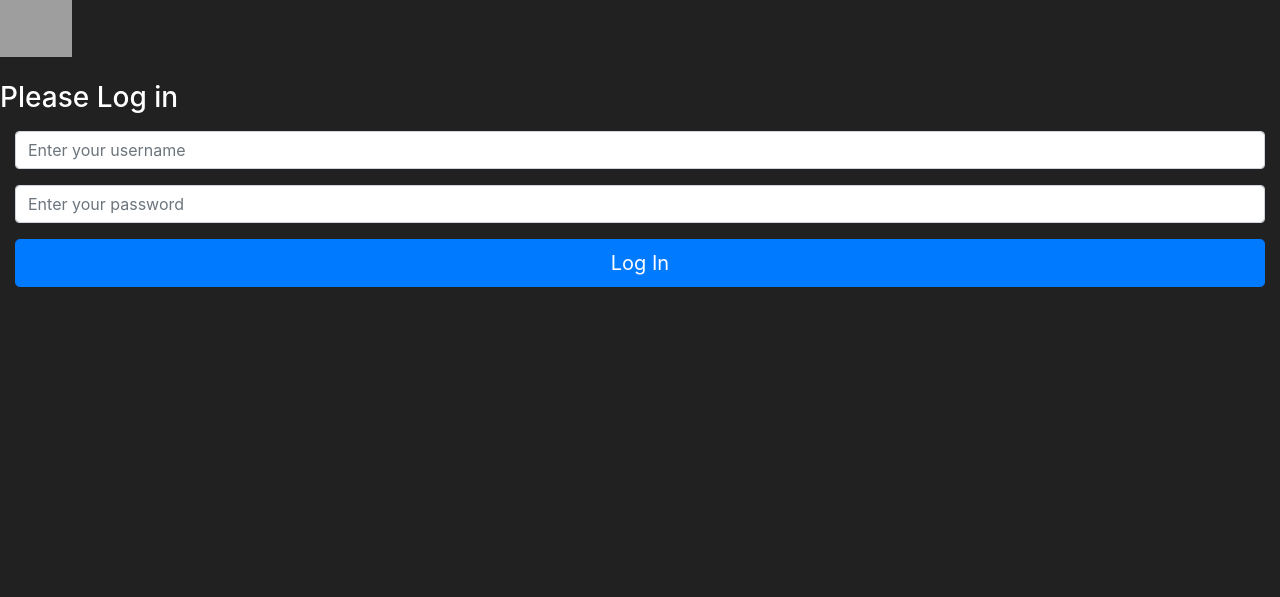
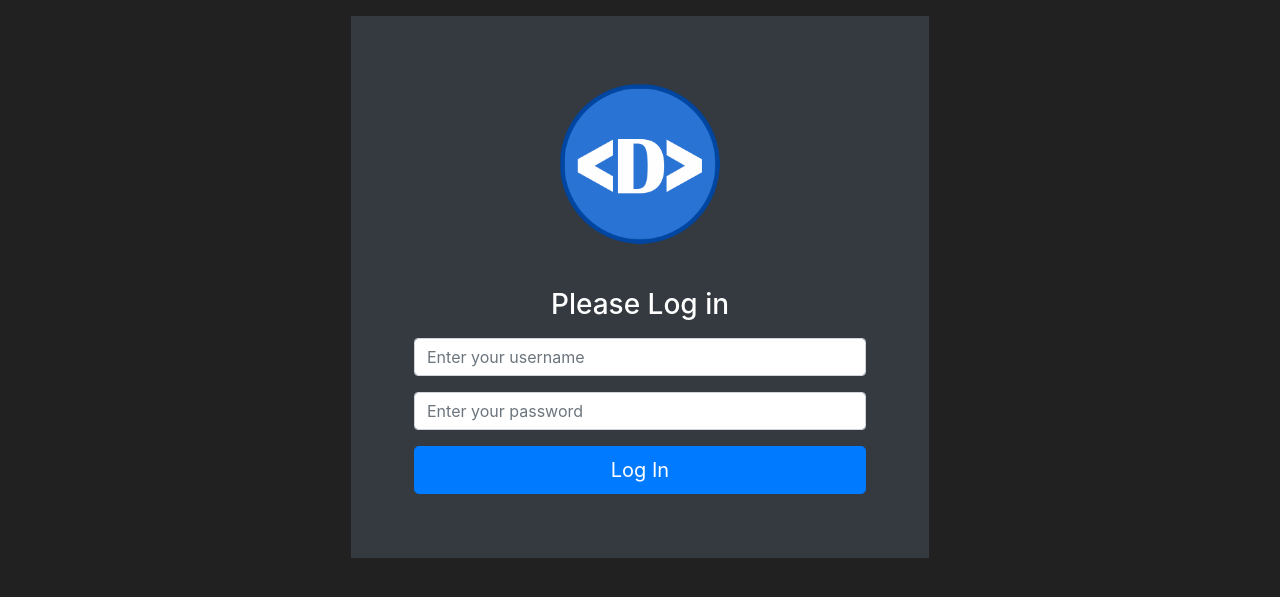
Before and after one commit to meg4ik/epam_final_project, a Flask app: page /login in a window 1280 px wide. Shown: the top 597 px of the page. Run offline with Flask 2, Linux system fonts and the light colour scheme; some libraries are stand-ins or nearby versions; grey boxes are pictures that could not be loaded.

Commit message:
add response codes, page 404 and logo image

```diff
--- a/src/resources/about.py
+++ b/src/resources/about.py
@@ -1,5 +1,5 @@
 from flask_restful import Resource
-from flask import render_template, make_response, request, redirect, url_for
+from flask import render_template, make_response, request
 from src.database.models import User
 import jwt
 from src import app
--- a/src/resources/chats.py
+++ b/src/resources/chats.py
@@ -20,4 +20,4 @@ class Chats(Resource):
                 user = db.session.query(User).filter_by(id = i.user_id_from).first()
                 users_chats[user] = i
 
-        return make_response(render_template("chats.html",auth=True, user=current_user,users_chats=users_chats))
+        return make_response(render_template("chats.html",auth=True, user=current_user,users_chats=users_chats),200)
--- a/src/resources/departments.py
+++ b/src/resources/departments.py
@@ -21,4 +21,4 @@ class Departments(Resource):
 
         pages = departments.paginate(page=page, per_page=8)
 
-        return make_response(render_template("departments.html",auth=True, user=current_user,pages=pages))
+        return make_response(render_template("departments.html",auth=True, user=current_user,pages=pages), 200)
--- a/src/resources/login.py
+++ b/src/resources/login.py
@@ -18,7 +18,7 @@ class Login(Resource):
                                   "HS256"])['user_id']
                 user = User.query.filter_by(uuid=uuid).first()
             except:
-                return make_response(render_template("login.html"))
+                return make_response(render_template("login.html"), 419)
             flash('You already authorized', category='warning')
             return redirect(url_for('main'))
         return make_response(render_template("login.html"), 200)
--- a/src/resources/main.py
+++ b/src/resources/main.py
@@ -1,5 +1,5 @@
 from flask_restful import Resource
-from flask import render_template, make_response, request, redirect, url_for
+from flask import render_template, make_response, request
 from src.database.models import User
 import jwt
 from src import app
--- a/src/resources/users.py
+++ b/src/resources/users.py
@@ -21,4 +21,4 @@ class Users(Resource):
 
         pages = users.paginate(page=page, per_page=8)
 
-        return make_response(render_template("users.html",auth=True, user=current_user,pages=pages))
+        return make_response(render_template("users.html",auth=True, user=current_user,pages=pages), 200)
--- a/src/templates/about.html
+++ b/src/templates/about.html
@@ -4,7 +4,8 @@
 {% endblock %}
 {% block content %}
 <div class="position-relative overflow-hidden p-3 p-md-5 m-md-3 text-center bg-dark" style="color:white">
-    <div class="col-md-5 p-lg-5 mx-auto my-5">
+    <div class="col-md-5 p-lg-5 mx-auto my-2">
+        <img class="mb-4 p-1" src="../static/logo.png" alt="logo" width="200" height="200">
         <h1>About Department project</h1>
         <p>Flask application for epam interview. Was made by Pavlo Ryndin.</p>
         <br>
--- a/src/templates/login.html
+++ b/src/templates/login.html
@@ -21,8 +21,12 @@
        {% endfor %}
     {% endif %}
   {% endwith %}
-
-    <img class="mb-4" src="/logo" alt="" width="72" height="57">
+  <div class="container-fluid">
+  <div class="row">
+  <div class="col-3"></div>
+  <div class="col-6">
+    <div class="position-relative overflow-hidden p-3 p-md-5 m-md-3 text-center bg-dark">
+    <img class="mb-4 p-3" src="../static/logo.png" alt="logo" width="200" height="200">
     <h1 class="h3 mb-3 fw-normal">Please Log in</h1>
 
     <form class="form col-md-12 center-block" action="{{ url_for('login') }}" method="POST">
@@ -36,6 +40,11 @@
         <button class="btn btn-primary btn-lg btn-block">Log In</button>
       </div>
     </form>
+  </div>
+  </div>
+  <div class="col-3"></div>
+  </div>
+  </div>
 
     <script src="https://code.jquery.com/jquery-3.2.1.slim.min.js" integrity="sha384-KJ3o2DKtIkvYIK3UENzmM7KCkRr/rE9/Qpg6aAZGJwFDMVNA/GpGFF93hXpG5KkN" crossorigin="anonymous"></script>
     <script src="https://cdnjs.cloudflare.com/ajax/libs/popper.js/1.12.9/umd/popper.min.js" integrity="sha384-ApNbgh9B+Y1QKtv3Rn7W3mgPxhU9K/ScQsAP7hUibX39j7fakFPskvXusvfa0b4Q" crossorigin="anonymous"></script>
--- a/wsgi.py
+++ b/wsgi.py
@@ -5,16 +5,16 @@ from src import app
 # подписать везде комментарии и документацию
 # автотесты
 # добавить иконку везде тоже подобавлять
-# 1 Добавить корректные коды респонсов только в return
-# 1 возможно переделать редиректы при ошибке на страницу с ошибкой
-# 1 решить все проблемные моменты с редиректами, ретурном страницы с кодом респонса
+
 # возможность загружать картинки
 # добавить логгирование если Debug
 # переделать concept.jpg и создать ER-диаграмму
+# рефакторинг кода
 
 # ubuntu
 # travis
 # docker
+# heroku
 
 # a lot of theory
 
```
Also changed, not shown: src/routes.py (+8 -0 lines), src/templates/404.html (added, +20 -0 lines), src/static/logo.png (added). Lines whose indentation alone changed are shown as unchanged.
